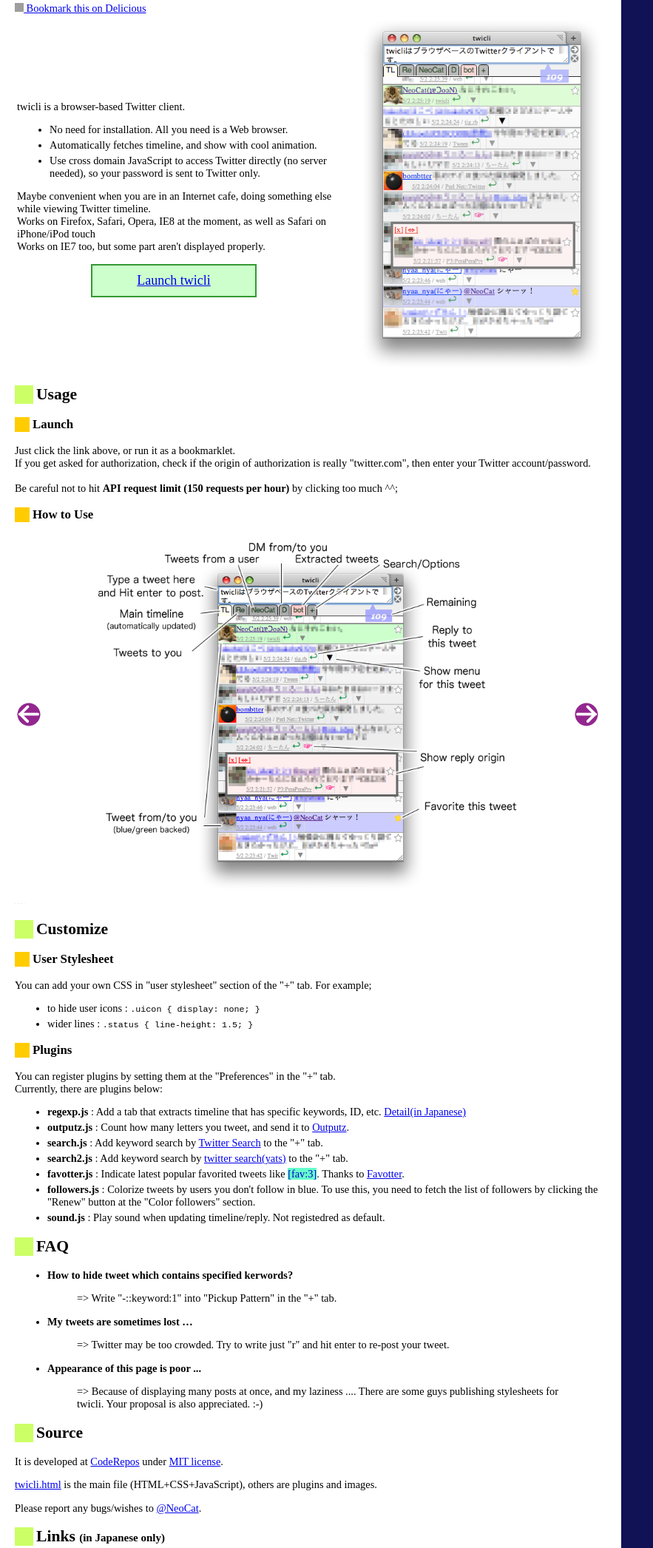
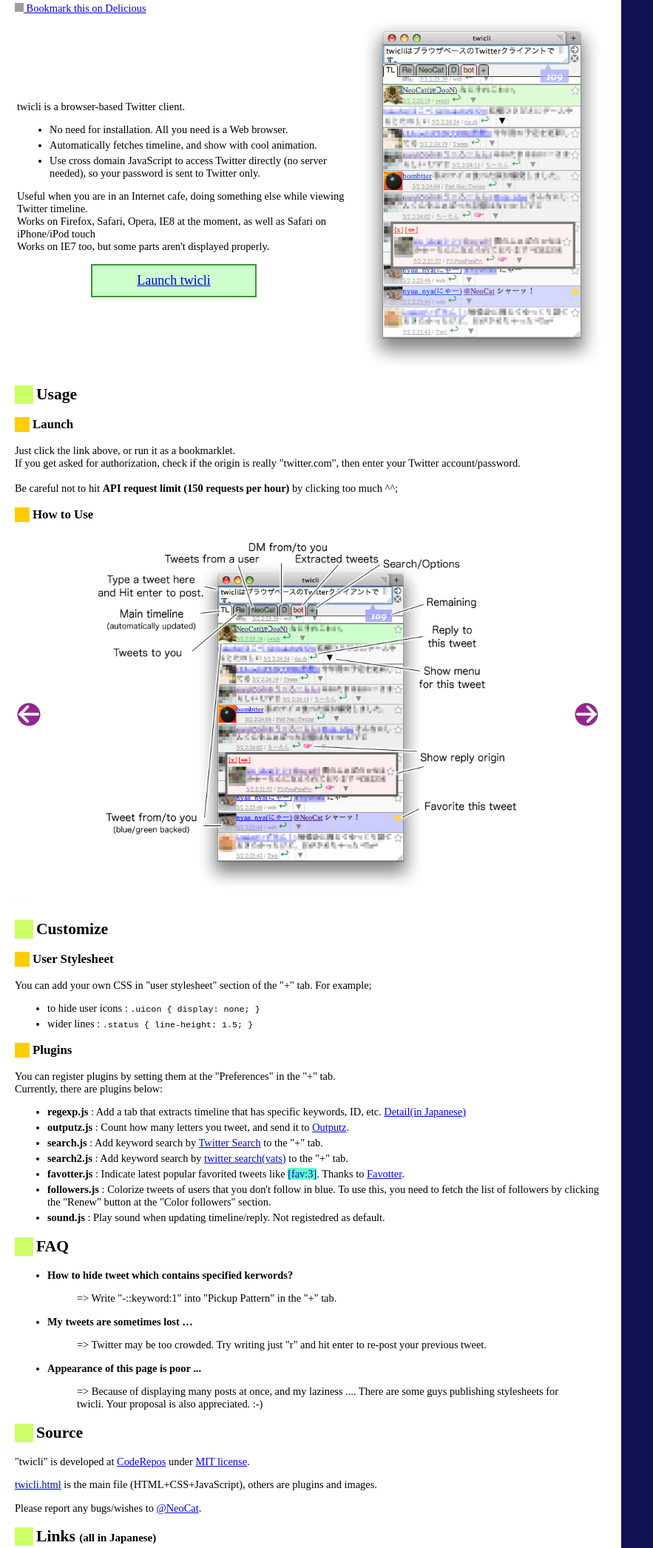
Before and after one commit to NeoCat/twicli, a plain HTML site: page index.en.html in a window 1280 px wide. Shown: the part 97-2190 px from the top of the page at 74% size, without its empty margins (0-883 px from the left). Drawn offline with Linux system fonts and the light colour scheme; grey boxes are pictures that could not be loaded.

Commit message:
chenged some English

```diff
--- a/index.en.html
+++ b/index.en.html
@@ -32,10 +32,10 @@
 </ul>
 
 <p>
-Maybe convenient when you are in an Internet cafe, doing something else while viewing Twitter timeline.<br>
+Useful when you are in an Internet cafe, doing something else while viewing Twitter timeline.<br>
 Works on Firefox, Safari, Opera, IE8 at the moment, as well as
 Safari on iPhone/iPod touch<br>
-Works on IE7 too, but some part aren't displayed properly.<br>
+Works on IE7 too, but some parts aren't displayed properly.<br>
 <div class="launch"><a href="javascript:void window.open('http://www.geocities.jp/twicli/twicli.html', 'twicli', 'width=280,height=600,menubar=no,toolbar=no,scrollbars=yes,location=no,resizable=yes')">Launch twicli</a></div>
 </td><td>
 <img alt="screenshot" width="331" height="478" src="usage1.png" align="right">
@@ -44,7 +44,7 @@
 <h2>Usage</h2>
 <h3>Launch</h3>
 Just click the link above, or run it as a bookmarklet.<br>
-If you get asked for authorization, check if the origin of authorization is really "twitter.com", then enter your Twitter account/password.<br><br>
+If you get asked for authorization, check if the origin is really "twitter.com", then enter your Twitter account/password.<br><br>
 Be careful not to hit <b>API request limit (150 requests per hour)</b> by clicking too much ^^;
 </p>
 
@@ -86,23 +86,23 @@
 <li><b>search.js</b> : Add keyword search by <a href="http://search.twitter.com/">Twitter Search</a> to the "+" tab.
 <li><b>search2.js</b> : Add keyword search by <a href="http://pcod.no-ip.org/yats/">twitter search(yats)</a> to the "+" tab.
 <li><b>favotter.js</b> : Indicate latest popular favorited tweets like <span style="background-color:#6fc; color:#00c;">[fav:3]</span>. Thanks to <a href="http://favotter.matope.com/">Favotter</a>.
-<li><b>followers.js</b> : Colorize tweets by users you don't follow in blue. To use this, you need to fetch the list of followers by clicking the "Renew" button at the "Color followers" section.
+<li><b>followers.js</b> : Colorize tweets of users that you don't follow in blue. To use this, you need to fetch the list of followers by clicking the "Renew" button at the "Color followers" section.
 <li><b>sound.js</b> : Play sound when updating timeline/reply. Not registedred as default.
 </ul>
 
 <h2>FAQ</h2>
 <ul>
 <li><b>How to hide tweet which contains specified kerwords?</b><blockquote> => Write "-::keyword:1" into "Pickup Pattern" in the "+" tab.</blockquote></li>
-<li><b>My tweets are sometimes lost …</b><blockquote> => Twitter may be too crowded. Try to write just "r" and hit enter to re-post your tweet.</blockquote></li>
+<li><b>My tweets are sometimes lost …</b><blockquote> => Twitter may be too crowded. Try writing just "r" and hit enter to re-post your previous tweet.</blockquote></li>
 <li><b>Appearance of this page is poor ...</b><blockquote> => Because of displaying many posts at once, and my laziness .... There are some guys publishing stylesheets for twicli. Your proposal is also appreciated. :-)</blockquote></li>
 </ul>
 
 <h2>Source</h2>
-It is developed at <a href="http://coderepos.org/share/browser/websites/twicli/">CodeRepos</a> under <a href="LICENSE.txt">MIT license</a>.
+"twicli" is developed at <a href="http://coderepos.org/share/browser/websites/twicli/">CodeRepos</a> under <a href="LICENSE.txt">MIT license</a>.
 <p><a href="http://coderepos.org/share/browser/websites/twicli/twicli.html">twicli.html</a> is the main file (HTML+CSS+JavaScript), others are plugins and images.</p>
 <p>Please report any bugs/wishes to <a href="http://twitter.com/NeoCat">@NeoCat</a>.</p>
 
-<h2>Links <small><small>(in Japanese only)</small></small></h2>
+<h2>Links <small><small>(all in Japanese)</small></small></h2>
 <ul>
 <li><a href="http://d.hatena.ne.jp/NeoCat/20080819/1219133294">Development Memo</a>
 <li><a href="http://d.hatena.ne.jp/NeoCat/20080819/1219133294">About development of Plugins</a>
```
